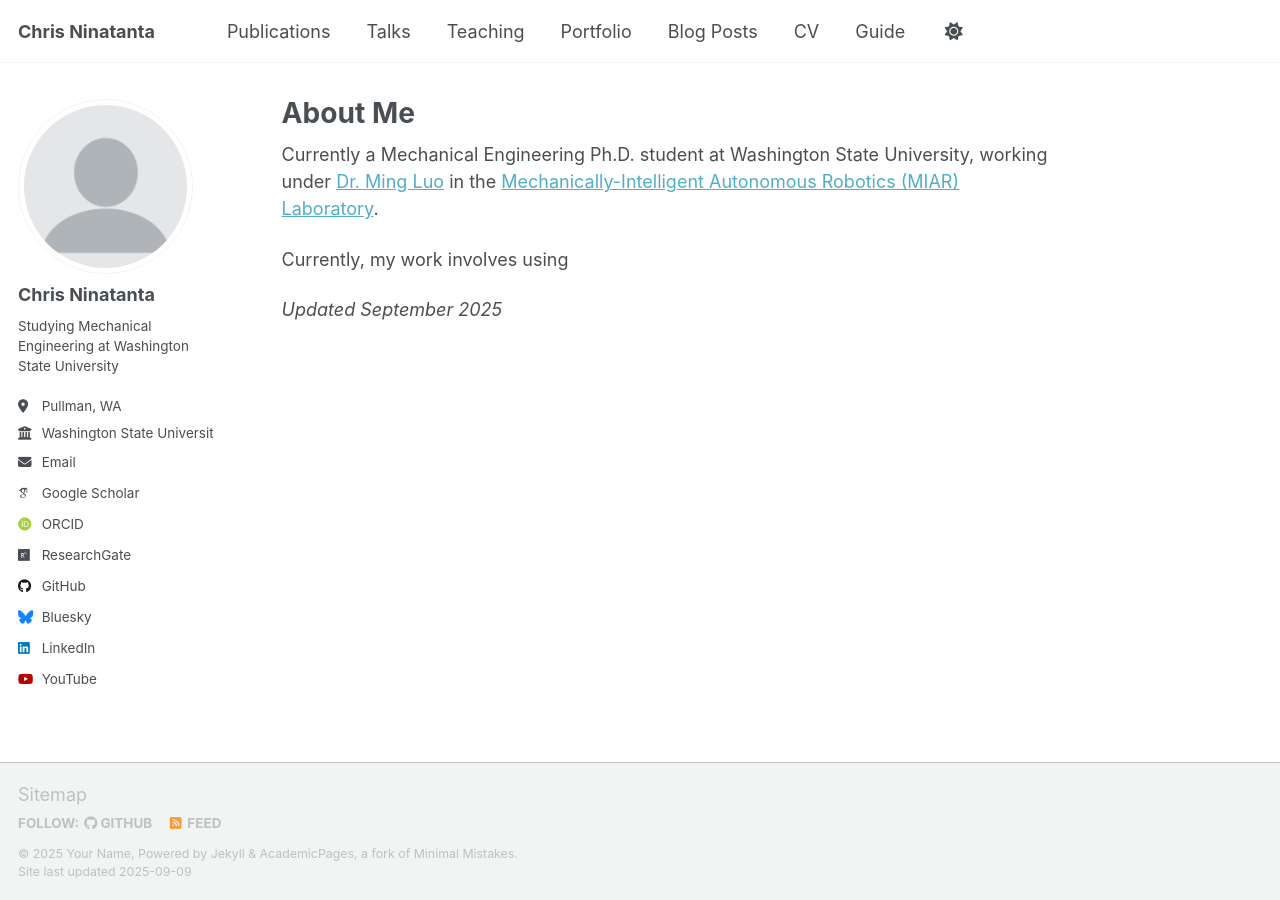
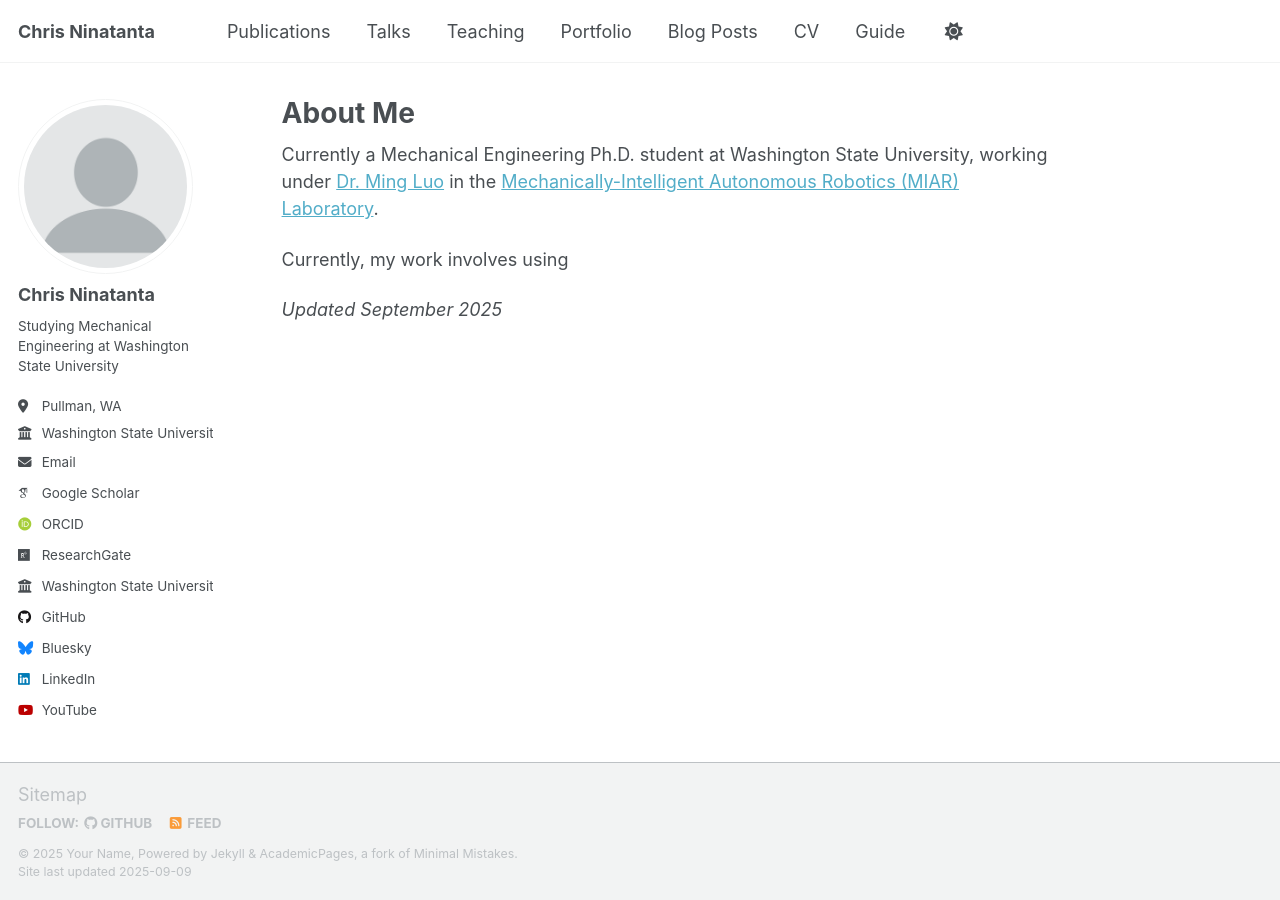
Before and after one commit to C-Ninatanta/c-ninatanta.github.io, a Jekyll site: the page built from _pages/about.md, in a window 1280 px wide. Built offline with Jekyll 4.4.1, drawn with Linux system fonts in a browser that asks for light colours; some web fonts are replaced; a script that is not in the unit is left out.

Commit message:
Update author-profile.html
added lines for the employer and lab for links

```diff
--- a/_includes/author-profile.html
+++ b/_includes/author-profile.html
@@ -68,6 +68,16 @@
       {% if author.inspire-hep %}
         <li><a href="{{ author.inspire-hep }}"><i class="ai ai-inspire ai-fw icon-pad-right"></i>INSPIRE-HEP</a></li>
       {% endif %}
+
+      <!-- Added this for the links to wsu and the lab-->
+      {% if author.employer and author.employer_url %}
+        <li><a href="{{ author.employer_url }}"><i class="fas fa-fw fa-building-columns icon-pad-right" aria-hidden="true"></i>{{ author.employer }}</a></li>
+      {% endif %}
+      {% if author.lab_name and author.lab_url %}
+        <li><a href="{{ author.lab_url }}"><i class="fas fa-fw fa-flask icon-pad-right" aria-hidden="true"></i>{{ author.lab_name }}</a></li>
+      {% endif %}
+
+
 
       <!-- Font Awesome icons / Repositories and software development -->
       {% if author.bitbucket %}
```
